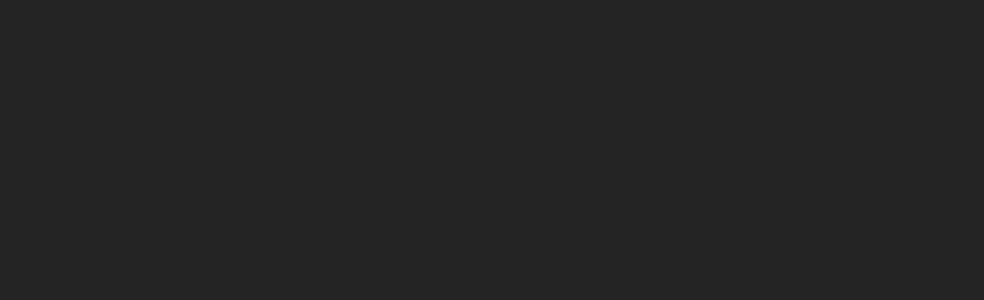
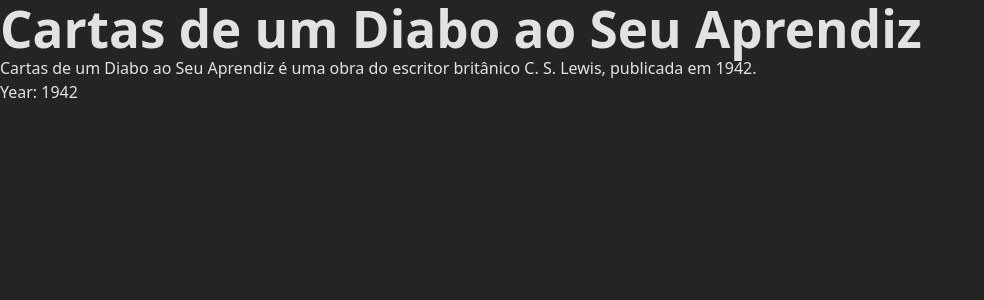
Before and after one commit to Guhti-Dev/library, a React (Vite) app: page /book/1 in a window 1280 px wide. Before the commit this address had no page. Shown: the top 300 px of the page, without its empty margins (0-984 px from the left). Built offline with nearby package versions, Linux system fonts and the light colour scheme.

Commit message:
[FRONT-004] Detalhes dos livos (Rota)

```diff
--- a/src/components/Card/Card.tsx
+++ b/src/components/Card/Card.tsx
@@ -1,5 +1,7 @@
 import { FaStar } from 'react-icons/fa';
 import './index.css';
+
+import { Link } from 'react-router-dom';
 
 type Book = {
   title: string;
@@ -29,7 +31,7 @@
 
   return (
     <>
-      <a href={bookInfo.link} target="_blank" rel="noopener noreferrer" className="CardLink">
+      <Link to={`/book/${bookInfo.id}`} className="CardLink">
         <div className="Card">
           <div className="CardImage">
             <img src={bookInfo.image} alt={bookInfo.title} />
@@ -43,7 +45,7 @@
             ))}
           </div>
         </div>
-      </a>
+      </Link>
     </>
   )
 }
--- /dev/null
+++ b/src/pages/Book/Book.tsx
@@ -0,0 +1,15 @@
+import { useParams } from 'react-router-dom';
+import data from '../../data/books.json';
+
+export default function Book() {
+    const { id } = useParams<{ id: string }>();
+    const book = data.books.find(b => String(b.id) === id);
+
+    return (
+        <div>
+            <h1>{book?.title}</h1>
+            <p>{book?.description}</p>
+            <p>Year: {book?.year}</p>
+        </div>
+    );
+}
--- a/src/pages/Login/Login.tsx
+++ b/src/pages/Login/Login.tsx
@@ -26,7 +26,7 @@
     const user = User.users.find(user => user.cpf === cpf);
     if (user) {
       console.log('Login successful:', user);
-      navigate('/');
+      navigate('/book');
     } else {
       alert('Usuário não encontrado. Verifique o CPF e tente novamente.');
     }
--- a/src/pages/Router/App.tsx
+++ b/src/pages/Router/App.tsx
@@ -1,14 +1,16 @@
 import { BrowserRouter, Routes, Route } from 'react-router-dom';
 import Login from '../Login/Login';
 import Home from '../Home/home';
+import Book from '../Book/Book';
 
 function App() {
 
   return (
     <BrowserRouter>
       <Routes>
-        <Route path="/login" element={ <Login /> } />
-        <Route path="/" element={ <Home /> } />
+        <Route path="/" element={ <Login /> } />
+        <Route path="/book" element={ <Home /> } />
+        <Route path="/book/:id" element={ <Book /> } />
       </Routes>
     </BrowserRouter>
   );
```
